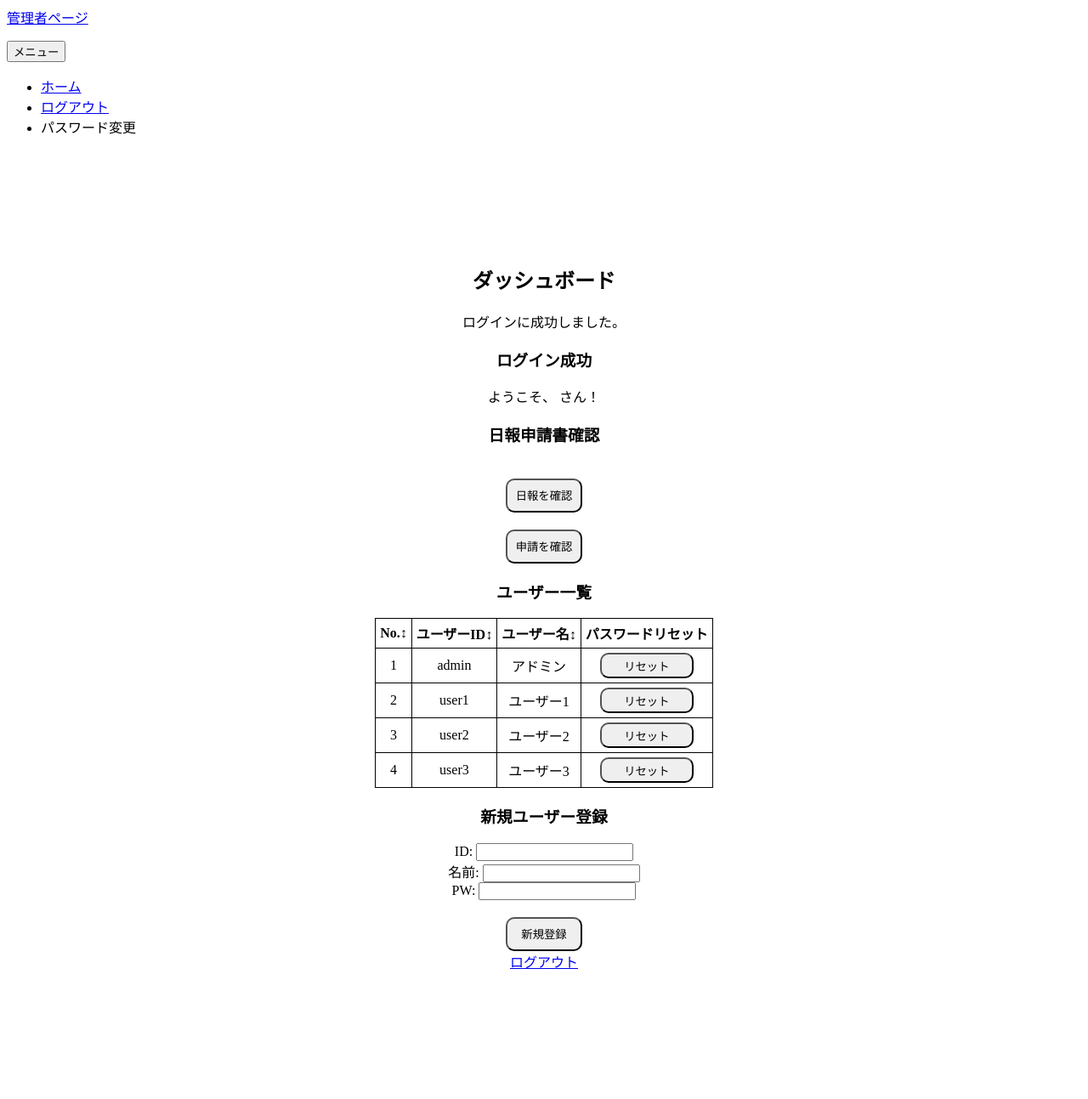
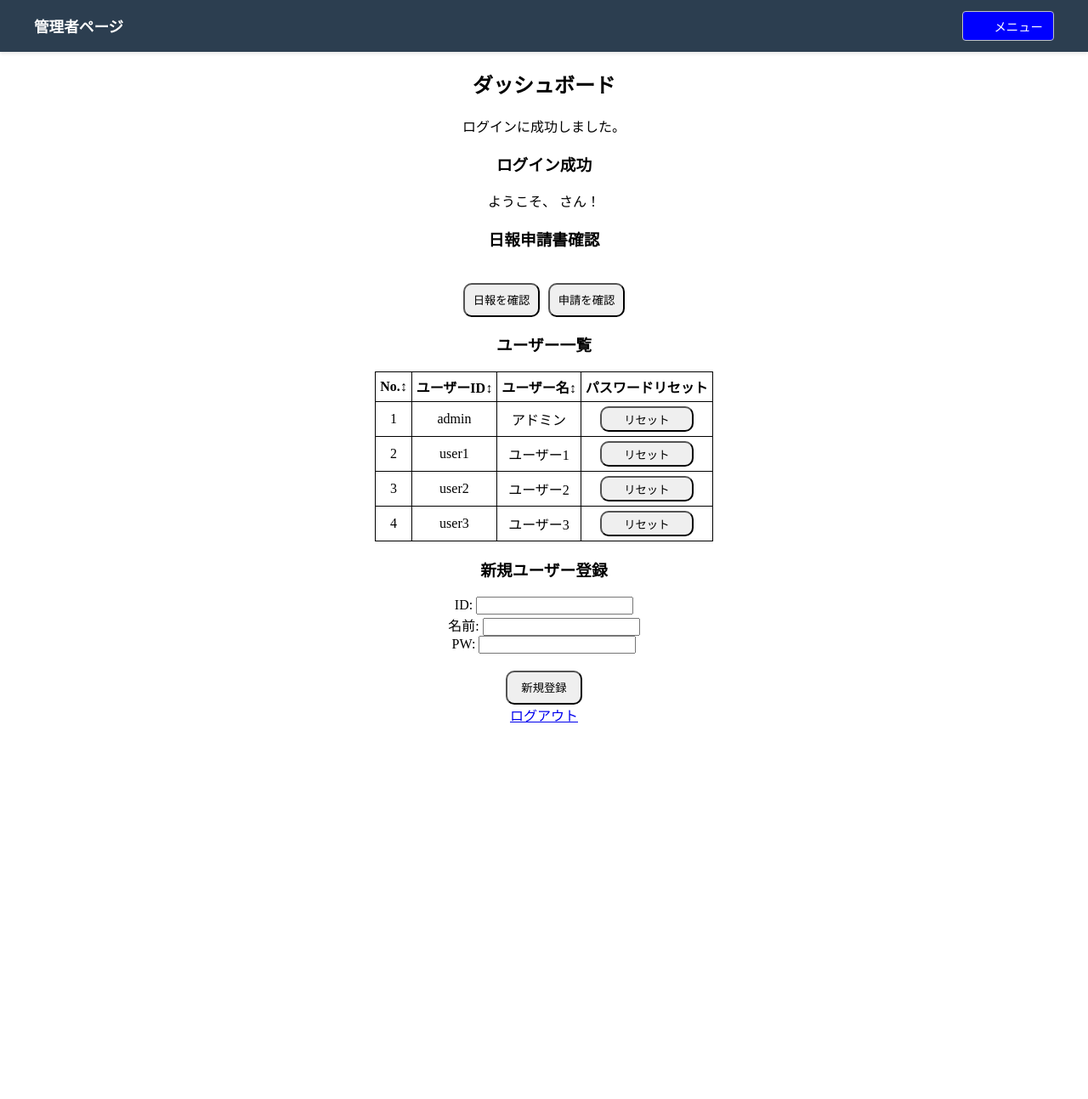
Before and after one commit to allmemberpit/corporatePortfolio, a PHP site: page /index.php?action=admin in a window 1280 px wide. Shown: the whole page at 85% size. After the commit the page ends 850 px from the top, so only its background shows below. Run offline with PHP 8.4, Linux system fonts and the light colour scheme; data comes from the database, SQL or seed files in the repository.

Commit message:
Add files via upload

```diff
--- a/views/css/input.css
+++ b/views/css/input.css
@@ -1,7 +1,10 @@
+body{
+    margin:0;
+}
 .container{
     /*max-width: 500px;*/
     text-align: center;
-    margin:150px auto;
+    margin:0 auto;
 }
 .btn{
     margin-top: 20px;
@@ -25,6 +28,9 @@
     border: solid 1px;
     padding: 5px;
 }
+.userTable th {
+    cursor: pointer;
+}
 .userTable .btn{
     margin-top: 0px;
     width: 110px;
@@ -42,13 +48,13 @@
     width: 100%;
     display: none;
     position: fixed;
-    top: 50%;
+    top: 60%;
     left: 50%;
     transform: translate(-50%, -50%);
     background-color: gray;
 }
 .modal-content{
-    margin: 15% auto;
+    margin: 0 auto;
     max-width: 500px;
     height: 490px;
     background-color: aqua;
@@ -82,3 +88,105 @@
     margin:0;
     font-size: small;
 }
+
+.portal-header {
+    background-color: #2c3e50;
+    color: #ffffff;
+    position: sticky;
+    top: 0;
+    z-index: 1000;
+    box-shadow: 0 2px 4px rgba(0,0,0,0.1);
+}
+
+.header-container {
+    max-width: 1200px;
+    margin: 0 auto;
+    padding: 13px 20px;
+    display: flex;
+    justify-content: space-between;
+    align-items: center;
+}
+
+.header-name p{
+    margin:auto;
+}
+
+.header-logo a {
+    color: #fff;
+    text-decoration: none;
+    font-weight: bold;
+    font-size: 1.1rem;
+}
+
+/* メニューボタンのデザイン */
+.menu-toggle-btn {
+    background: blue;
+    border: 1px solid #bdc3c7;
+    color: #fff;
+    padding: 6px 12px;
+    border-radius: 4px;
+    cursor: pointer;
+    display: flex;
+    align-items: center;
+    gap: 8px;
+    font-size: 0.9rem;
+}
+
+.menu-toggle-btn:hover {
+    background: skyblue;
+}
+
+/* 下に伸びるメニューの基本スタイル（閉じている状態） */
+.dropdown-menu {
+    position: absolute;      /* ヘッダーを基準に絶対配置 */
+    top: 100%;               /* ヘッダーの真下に配置 */
+    right: 0px;             /* 画面の右端から 20px 離した位置に固定 */
+    width: 220px;            /* メニューの幅をコンパクトに固定 */
+    max-height: 0;           /* 初期状態は高さをゼロにして隠す */
+    overflow: hidden;
+    background-color: #34495e;
+    box-shadow: 0 6px 12px rgba(0, 0, 0, 0.2); /* 浮き出るような影をつける */
+    border-radius: 0 0 6px 6px; /* 下側の角を丸くする */
+    transition: max-height 0.3s ease-out
+}
+
+/* クラス .is-open が付いたとき（開いた状態） */
+.dropdown-menu.is-open {
+    max-height: 300px;       /* 中身が収まる十分な高さを指定 */
+    transition: max-height 0.3s ease-in;
+}
+
+/* メニュー内のリストデザイン */
+.dropdown-menu ul {
+    list-style: none;
+    margin: 0;
+    padding: 10px 20px 20px 20px;
+}
+
+.dropdown-menu li {
+    border-bottom: 1px solid rgba(255, 255, 255, 0.1);
+}
+
+.dropdown-menu li:last-child {
+    border-bottom: none;
+}
+
+.dropdown-menu a {
+    display: block;
+    color: #ecf0f1;
+    text-decoration: none;
+    padding: 12px 0;
+    font-size: 0.95rem;
+    transition: color 0.2s;
+}
+
+.dropdown-menu a:hover {
+    color: #3498db;
+    padding-left: 5px; /* ホバー時に少し右に動く演出 */
+}
+.checkBtns{
+    display: flex;
+    align-items: center;
+    justify-content: center;
+    gap: 10px;
+}
```
